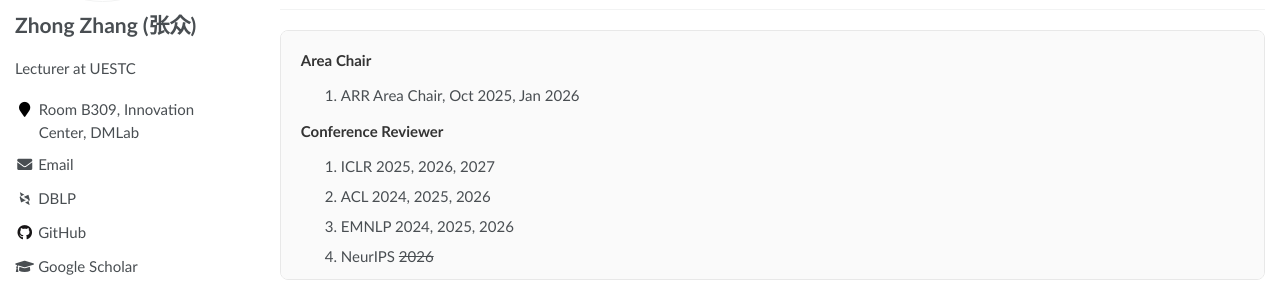
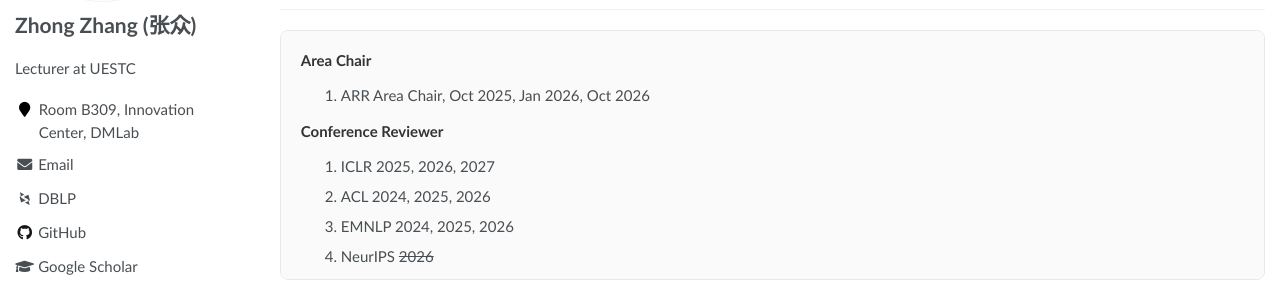
Before and after one commit to Zhong-Zhang/zhong-zhang.github.io, a Jekyll site: the page built from _pages/about.md, in a window 1280 px wide and 900 px high, scrolled down 1910 px. Shown: the part 264-545 px from the top of the window. Built offline with Jekyll 4.4.1, drawn with Linux system fonts in a browser that asks for light colours; some web fonts are replaced.

Commit message:
Update about.md

```diff
--- a/_pages/about.md
+++ b/_pages/about.md
@@ -217,7 +217,7 @@ redirect_from:
 <div class="service-scroll" markdown="1">
 
 <h3><span data-i18n="services.ac">Area Chair</span></h3>
-1. ARR Area Chair, Oct 2025, Jan 2026
+1. ARR Area Chair, Oct 2025, Jan 2026, Oct 2026
 
 <h3><span data-i18n="services.cr">Conference Reviewer</span></h3>
 1. ICLR 2025, 2026, 2027
```
